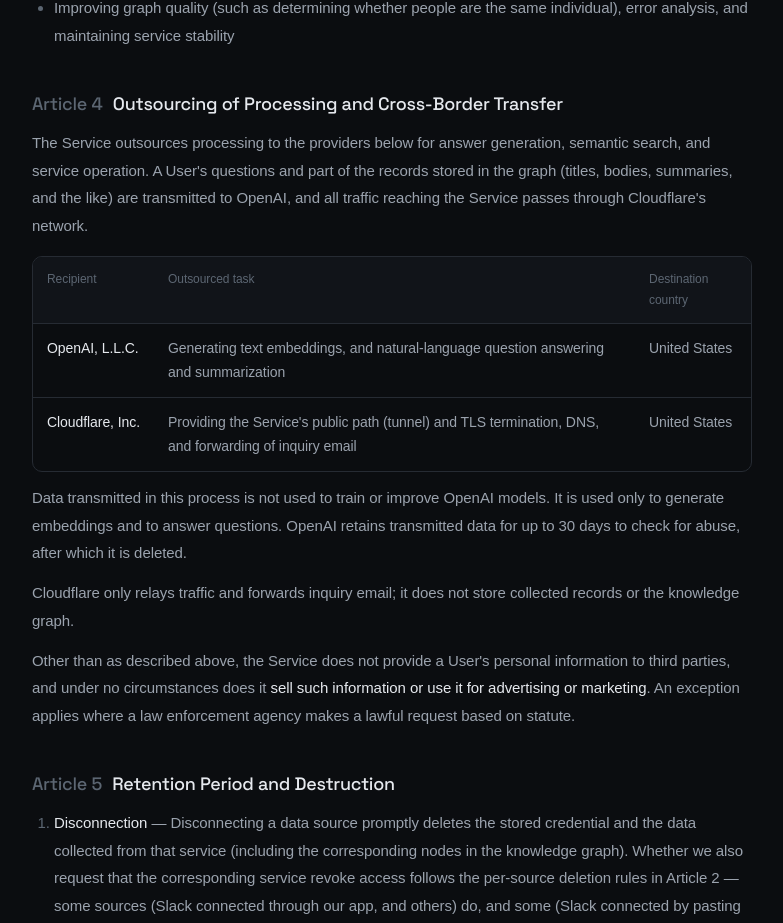
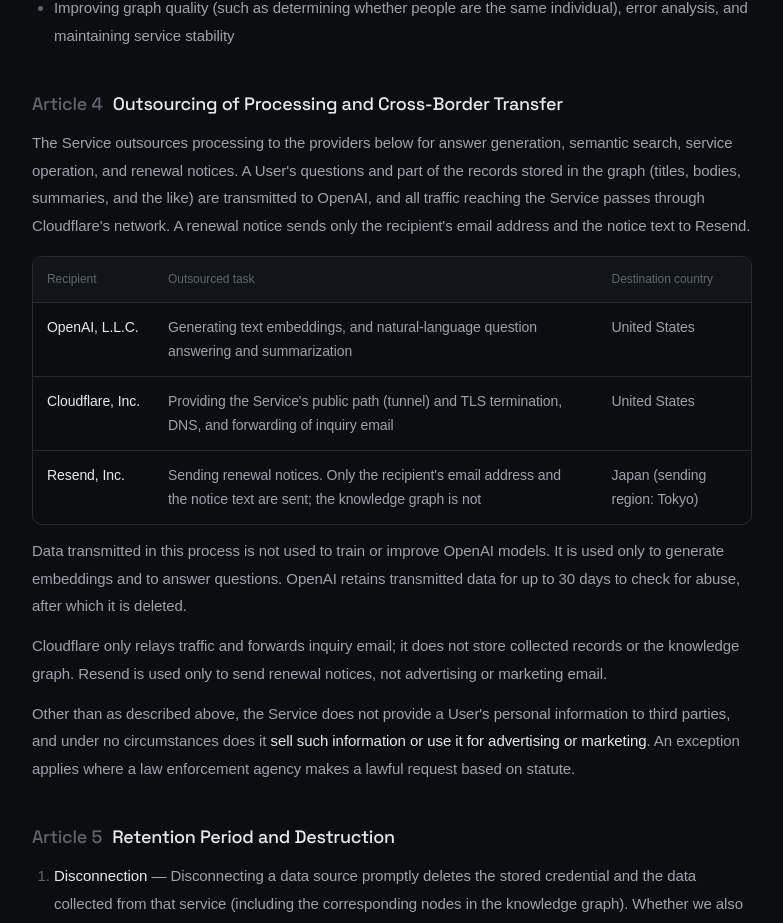
Before and after one commit to se-zero/history-tracker, a React (Vite) app in the folder clients/web-dashboard/: page /privacy in a window 1280 px wide. Shown: the part 8220-9143 px from the top of the page, without its empty margins (248-1031 px from the left). Built offline with nearby package versions, Linux system fonts and the light colour scheme; no server answers; a web font is replaced by a local one.

Commit message:
fix: 결제 반영 대기 시간을 지키고 방침에 안내 메일 위탁을 적음

```diff
--- a/clients/web-dashboard/src/components/landing/legal/PrivacyBodyEn.tsx
+++ b/clients/web-dashboard/src/components/landing/legal/PrivacyBodyEn.tsx
@@ -503,10 +503,12 @@
       <LegalSection id="subprocessors" index={4} heading="Outsourcing of Processing and Cross-Border Transfer">
         <p>
           The Service outsources processing to the providers below for answer
-          generation, semantic search, and service operation. A User's questions
-          and part of the records stored in the graph (titles, bodies, summaries,
-          and the like) are transmitted to OpenAI, and all traffic reaching the
-          Service passes through Cloudflare's network.
+          generation, semantic search, service operation, and renewal notices.
+          A User's questions and part of the records stored in the graph (titles,
+          bodies, summaries, and the like) are transmitted to OpenAI, and all
+          traffic reaching the Service passes through Cloudflare's network.
+          A renewal notice sends only the recipient's email address and the
+          notice text to Resend.
         </p>
         <div className="lp-legal-table-scroll">
           <table className="lp-legal-table">
@@ -530,6 +532,12 @@
                   termination, DNS, and forwarding of inquiry email</td>
                 <td>United States</td>
               </tr>
+              <tr>
+                <td>Resend, Inc.</td>
+                <td>Sending renewal notices. Only the recipient's email address
+                  and the notice text are sent; the knowledge graph is not</td>
+                <td>Japan (sending region: Tokyo)</td>
+              </tr>
             </tbody>
           </table>
         </div>
@@ -541,7 +549,8 @@
         </p>
         <p>
           Cloudflare only relays traffic and forwards inquiry email; it does not
-          store collected records or the knowledge graph.
+          store collected records or the knowledge graph. Resend is used only to
+          send renewal notices, not advertising or marketing email.
         </p>
         <p>
           Other than as described above, the Service does not provide a User's
--- a/clients/web-dashboard/src/components/landing/legal/PrivacyBodyKo.tsx
+++ b/clients/web-dashboard/src/components/landing/legal/PrivacyBodyKo.tsx
@@ -421,9 +421,10 @@
 
       <LegalSection id="subprocessors" index={4} heading="처리 위탁과 국외 이전">
         <p>
-          서비스는 답변 생성·의미 검색과 서비스 운영을 위해 아래 사업자에 처리를 위탁합니다.
-          이용자의 질문과 그래프에 저장된 기록의 일부(제목·본문·요약 등)가 OpenAI로 전송되며,
-          서비스에 접속하는 통신은 Cloudflare의 네트워크를 지나갑니다.
+          서비스는 답변 생성·의미 검색, 서비스 운영, 결제 예정 안내를 위해 아래 사업자에
+          처리를 위탁합니다. 이용자의 질문과 그래프에 저장된 기록의 일부(제목·본문·요약 등)가
+          OpenAI로 전송되고, 서비스에 접속하는 통신은 Cloudflare의 네트워크를 지나갑니다.
+          결제 예정 안내에는 수신 이메일 주소와 안내 본문만 Resend로 전달합니다.
         </p>
         <div className="lp-legal-table-scroll">
           <table className="lp-legal-table">
@@ -445,6 +446,11 @@
                 <td>서비스 공개 경로(터널) 제공과 TLS 종단, DNS 및 문의 메일 전달</td>
                 <td>미국</td>
               </tr>
+              <tr>
+                <td>Resend, Inc.</td>
+                <td>결제 예정 안내 메일 발송. 수신 이메일 주소와 안내 본문만 전달하며, 지식 그래프는 보내지 않음</td>
+                <td>일본 (발송 리전 도쿄)</td>
+              </tr>
             </tbody>
           </table>
         </div>
@@ -455,7 +461,8 @@
         </p>
         <p>
           Cloudflare는 통신을 중계하고 문의 메일을 전달할 뿐, 수집된 기록이나 지식 그래프를
-          저장하지 않습니다.
+          저장하지 않습니다. Resend로는 결제 예정 안내만 보내며, 광고·마케팅 메일에는
+          쓰지 않습니다.
         </p>
         <p>
           이 외에 이용자의 개인정보를 제3자에게 제공하지 않으며, 어떤 경우에도{" "}
--- a/clients/web-dashboard/src/components/settings/PlanCard.tsx
+++ b/clients/web-dashboard/src/components/settings/PlanCard.tsx
@@ -1,4 +1,4 @@
-import { useEffect, useState, type FormEvent } from "react";
+import { useEffect, useRef, useState, type FormEvent } from "react";
 import { useQueryClient } from "@tanstack/react-query";
 import axios from "axios";
 
@@ -68,6 +68,10 @@
   const [confirmDowngrade, setConfirmDowngrade] = useState(false);
   const [portalError, setPortalError] = useState<string | null>(null);
   const [checkoutPhase, setCheckoutPhase] = useState<CheckoutPhase>("idle");
+  // refresh는 렌더마다 새 함수다. effect 의존성에 넣으면 2초마다 처음부터 다시 시작해
+  // 30초 제한에 닿지 않는다.
+  const refreshRef = useRef(refresh);
+  refreshRef.current = refresh;
 
   useEffect(() => {
     if (checkoutPhase !== "reflecting") return;
@@ -79,7 +83,7 @@
     const started = Date.now();
     let timer = 0;
     const tick = () => {
-      void refresh();
+      void refreshRef.current();
       void queryClient.invalidateQueries({ queryKey: queryKeys.billing() });
       if (Date.now() - started >= 30_000) {
         setCheckoutPhase((phase) => (phase === "reflecting" ? "timeout" : phase));
@@ -89,7 +93,7 @@
     };
     timer = window.setTimeout(tick, 2000);
     return () => window.clearTimeout(timer);
-  }, [checkoutPhase, queryClient, refresh]);
+  }, [checkoutPhase, queryClient]);
 
   if (!user) return null;
 
--- a/clients/web-dashboard/src/components/shell/PrivacyNoticeBanner.tsx
+++ b/clients/web-dashboard/src/components/shell/PrivacyNoticeBanner.tsx
@@ -55,8 +55,8 @@
           개인정보처리방침이 개정됩니다 · {formatMonthDay(PRIVACY_POLICY_EFFECTIVE_DATE)} 시행
         </strong>
         <p className="terms-notice-text">
-          개인정보 보호책임자 표시와, 탈퇴 후에도 결제 기록을 법령이 정한 기간 동안 보관한다는
-          안내가 추가됩니다.{" "}
+          개인정보 보호책임자 표시, 탈퇴 후 결제 기록 보관, 결제 안내 메일 발송 위탁(Resend)이
+          추가됩니다.{" "}
           <a href={PATHS.privacy} target="_blank" rel="noopener noreferrer">
             개인정보처리방침
           </a>
```
